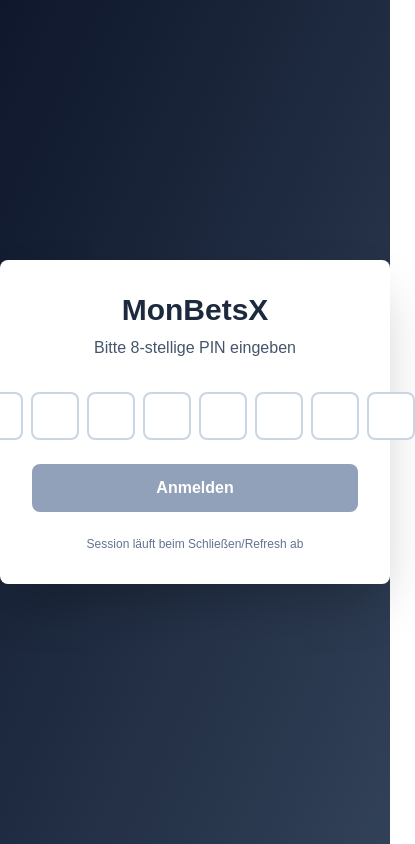
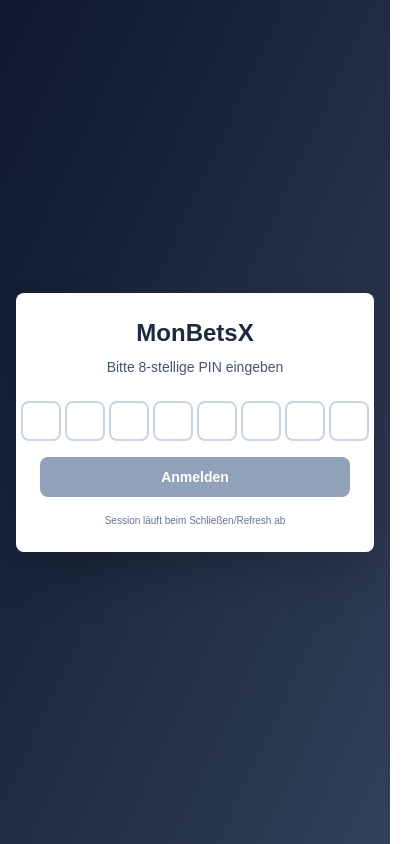
Before and after one commit to KStb207/monbetsx, a Next.js app: page /login in a window 390 px wide. Shown: the whole page, 415 px wide, since content can reach past the window. Built offline with nearby package versions, Linux system fonts and the light colour scheme.

Commit message:
New Push

```diff
--- a/app/login/page.tsx
+++ b/app/login/page.tsx
@@ -113,25 +113,25 @@ export default function LoginPage() {
   }
 
   return (
-    <div className="min-h-screen flex items-center justify-center bg-gradient-to-br from-slate-900 to-slate-700">
-      <div className="bg-white p-8 rounded-lg shadow-2xl w-full max-w-md">
-        <h1 className="text-3xl font-bold text-center mb-2 text-slate-800">
+    <div className="min-h-screen flex items-center justify-center bg-gradient-to-br from-slate-900 to-slate-700 px-4">
+      <div className="bg-white p-6 sm:p-8 rounded-lg shadow-2xl w-full max-w-md">
+        <h1 className="text-2xl sm:text-3xl font-bold text-center mb-2 text-slate-800">
           MonBetsX
         </h1>
-        <p className="text-center text-slate-600 mb-8">
+        <p className="text-sm sm:text-base text-center text-slate-600 mb-6 sm:mb-8">
           Bitte 8-stellige PIN eingeben
         </p>
 
-        <form onSubmit={(e) => { e.preventDefault(); handleSubmit() }} className="space-y-6">
+        <form onSubmit={(e) => { e.preventDefault(); handleSubmit() }} className="space-y-4 sm:space-y-6">
           {/* PIN Input */}
-          <div className="flex justify-center gap-2">
+          <div className="flex justify-center gap-1 sm:gap-2">
             {pin.map((digit, index) => {
               const maskLetters = ['M', 'o', 'n', 'B', 'e', 't', 's', 'X']
               return (
                 <div key={index} className="relative">
                   {/* Sichtbares Display-Feld */}
                   <div
-                    className="w-12 h-12 text-center text-2xl leading-[48px] font-bold border-2 border-slate-300 rounded-lg focus-within:ring-2 focus-within:ring-blue-500 focus-within:border-blue-500 transition text-slate-900 bg-white cursor-pointer"
+                    className="w-10 h-10 sm:w-12 sm:h-12 text-center text-lg sm:text-2xl leading-[40px] sm:leading-[48px] font-bold border-2 border-slate-300 rounded-lg focus-within:ring-2 focus-within:ring-blue-500 focus-within:border-blue-500 transition text-slate-900 bg-white cursor-pointer"
                     onClick={() => inputRefs[index].current?.focus()}
                   >
                     {digit ? maskLetters[index] : ''}
@@ -157,7 +157,7 @@ export default function LoginPage() {
           </div>
 
           {error && (
-            <div className="bg-red-50 border border-red-200 text-red-700 px-4 py-3 rounded-lg text-sm text-center">
+            <div className="bg-red-50 border border-red-200 text-red-700 px-3 sm:px-4 py-2 sm:py-3 rounded-lg text-xs sm:text-sm text-center">
               {error}
             </div>
           )}
@@ -165,13 +165,13 @@ export default function LoginPage() {
           <button
             type="submit"
             disabled={loading || pin.some(d => !d)}
-            className="w-full bg-blue-600 hover:bg-blue-700 disabled:bg-slate-400 text-white font-semibold py-3 px-4 rounded-lg transition duration-200 transform hover:scale-[1.02] active:scale-[0.98]"
+            className="w-full bg-blue-600 hover:bg-blue-700 disabled:bg-slate-400 text-white font-semibold py-2.5 sm:py-3 px-4 rounded-lg transition duration-200 transform hover:scale-[1.02] active:scale-[0.98] text-sm sm:text-base"
           >
             {loading ? 'Überprüfe...' : 'Anmelden'}
           </button>
         </form>
 
-        <p className="text-xs text-slate-500 text-center mt-6">
+        <p className="text-[10px] sm:text-xs text-slate-500 text-center mt-4 sm:mt-6">
           Session läuft beim Schließen/Refresh ab
         </p>
       </div>
```
